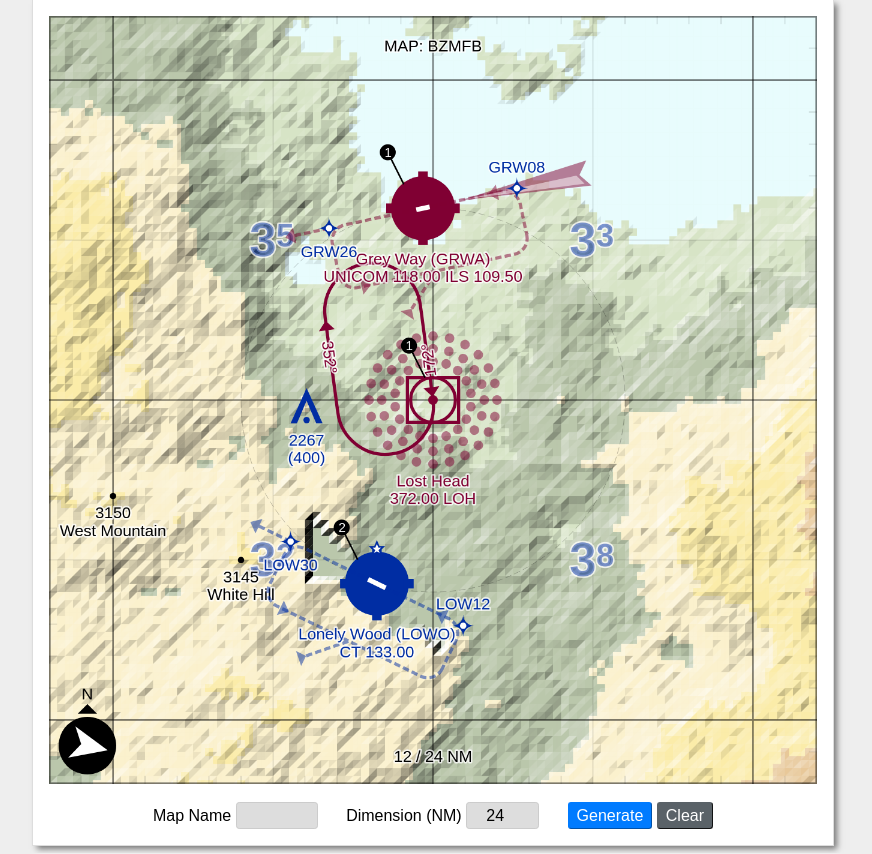
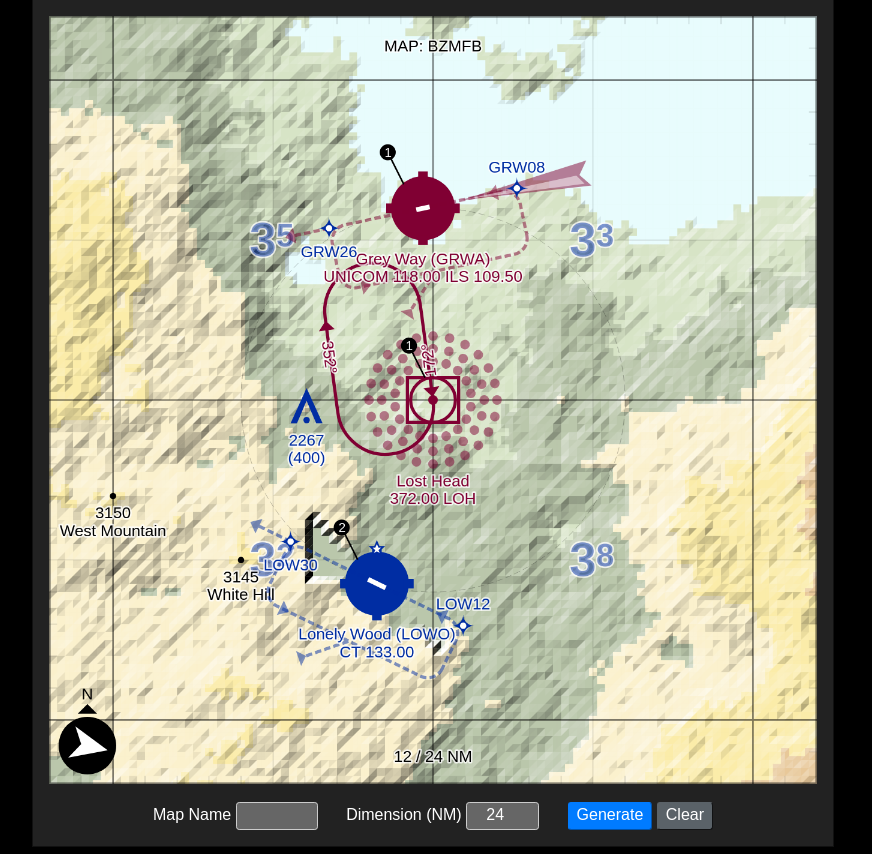
Before and after one commit to fboes/par-avion-map, a website with bundled scripts: page dist/index.html in a window 1280 px wide. Shown: the whole page, without its empty margins (207-1079 px from the left). Built offline with nearby package versions, Linux system fonts and the dark colour scheme.

Commit message:
Adding dark mode to demo page

```diff
--- a/dist/index.html
+++ b/dist/index.html
@@ -4,6 +4,7 @@
 <head>
   <meta charset="utf-8">
   <title>Par Avion Petite - Carte</title>
+  <meta name="viewport" content="width=device-width,initial-scale=1" />
   <style>
     * { margin: 0; padding: 0;}
     body { background: #eee; font-family: sans-serif; }
@@ -11,10 +12,16 @@
     div { margin-top: 1em; }
     canvas { width: 100%; height: auto; }
     input { max-width: 4em; text-transform: uppercase; }
-    input, button { background: #ddd; padding: 0.2em 0.5em; border-radius: 0.2em; border: 1px solid #ccc; margin-top: -0.1em; font-size: inherit; text-align: center; }
+    input, button { background: #ddd; padding: 0.15em 0.5em 0.35em; border-radius: 0.2em; border: 1px solid #ccc; margin-top: -0.1em; font-size: inherit; text-align: center; }
     button { background: #007bff; border: 1px outset #007bff; color: white; cursor: pointer;}
     button.secondary { background: #5a6268; border-color: #5a6268; }
     span { display: inline-block; margin: 0 0.75em; }
+
+    @media (prefers-color-scheme: dark) {
+      body { color: white; background: black; }
+      main { background: #222; outline-color: #111; }
+      input { background: #666; color: white; }
+    }
   </style>
   <link rel="icon" href="https://cdn.3960.org/favicon.svg" sizes="any" type="image/svg+xml" />
 </head>
```
